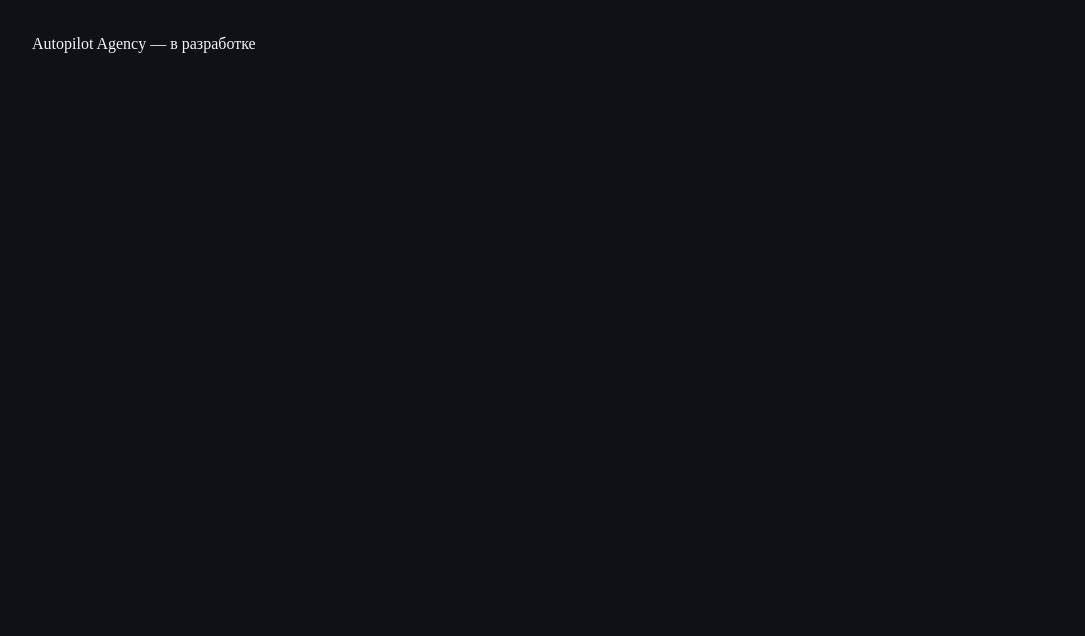
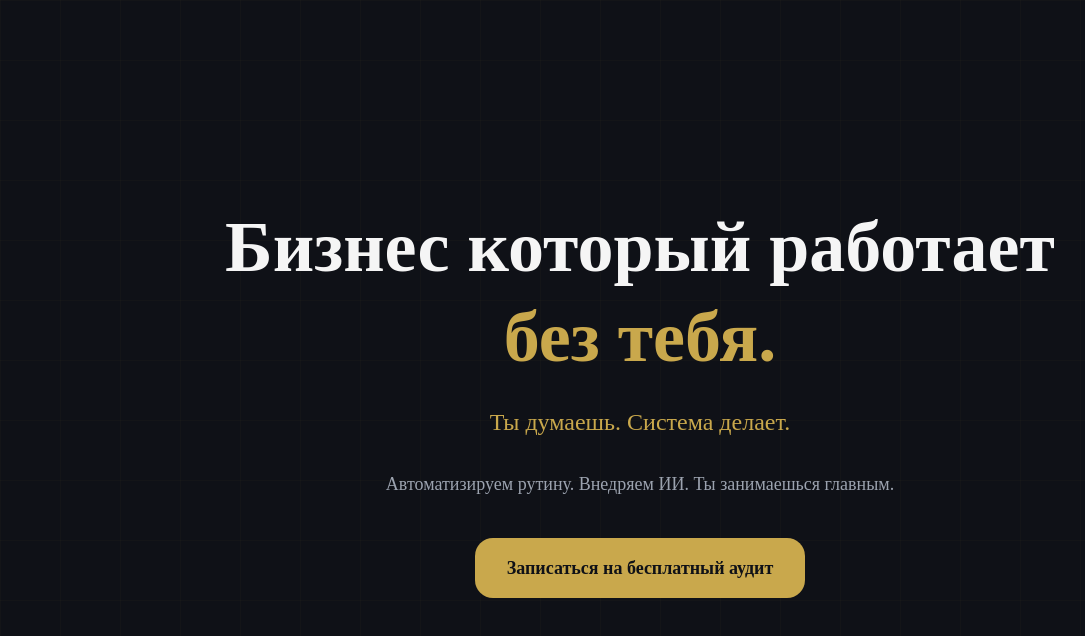
Before and after one commit to DenM990/autopilot-agency, a Next.js app: page / in a window 1280 px wide. Shown: the top 636 px of the page, without its empty margins (0-1085 px from the left). Built offline with nearby package versions, Linux system fonts and the light colour scheme.

Commit message:
feat: add Hero section with fade carousel

```diff
--- a/app/page.tsx
+++ b/app/page.tsx
@@ -1,7 +1,9 @@
+import { Hero } from "@/components/sections/Hero";
+
 export default function Home() {
   return (
     <main>
-      <p className="text-text-primary p-8">Autopilot Agency — в разработке</p>
+      <Hero />
     </main>
   );
 }
--- /dev/null
+++ b/components/sections/Hero.tsx
@@ -0,0 +1,72 @@
+"use client";
+
+import { useState, useEffect } from "react";
+import { motion, AnimatePresence } from "framer-motion";
+
+const subtitles = [
+  "Один человек. Сто направлений.",
+  "Ты думаешь. Система делает.",
+  "Расти без команды.",
+  "Используй потенциал на полную.",
+];
+
+export function Hero() {
+  const [index, setIndex] = useState(0);
+
+  useEffect(() => {
+    const interval = setInterval(() => {
+      setIndex((i) => (i + 1) % subtitles.length);
+    }, 3000);
+    return () => clearInterval(interval);
+  }, []);
+
+  return (
+    <section
+      id="hero"
+      className="relative min-h-screen flex items-center justify-center px-6 overflow-hidden"
+    >
+      {/* Фоновая сетка */}
+      <div
+        className="absolute inset-0 opacity-10"
+        style={{
+          backgroundImage:
+            "linear-gradient(rgba(201,168,76,0.3) 1px, transparent 1px), linear-gradient(90deg, rgba(201,168,76,0.3) 1px, transparent 1px)",
+          backgroundSize: "60px 60px",
+        }}
+      />
+
+      <div className="relative z-10 max-w-4xl mx-auto text-center">
+        <h1 className="text-5xl md:text-7xl font-bold text-text-primary leading-tight mb-6">
+          Бизнес который работает{" "}
+          <span className="text-accent">без тебя.</span>
+        </h1>
+
+        <div className="h-10 mb-6 overflow-hidden">
+          <AnimatePresence mode="wait">
+            <motion.p
+              key={index}
+              initial={{ opacity: 0, y: 10 }}
+              animate={{ opacity: 1, y: 0 }}
+              exit={{ opacity: 0, y: -10 }}
+              transition={{ duration: 0.4 }}
+              className="text-xl md:text-2xl text-accent font-medium"
+            >
+              {subtitles[index]}
+            </motion.p>
+          </AnimatePresence>
+        </div>
+
+        <p className="text-lg text-text-secondary mb-10 max-w-2xl mx-auto">
+          Автоматизируем рутину. Внедряем ИИ. Ты занимаешься главным.
+        </p>
+
+        <a
+          href="#contacts"
+          className="inline-block bg-accent hover:bg-accent/90 text-background font-semibold px-8 py-4 rounded-2xl text-lg transition-all duration-200 hover:shadow-[0_0_20px_rgba(201,168,76,0.4)]"
+        >
+          Записаться на бесплатный аудит
+        </a>
+      </div>
+    </section>
+  );
+}
```
